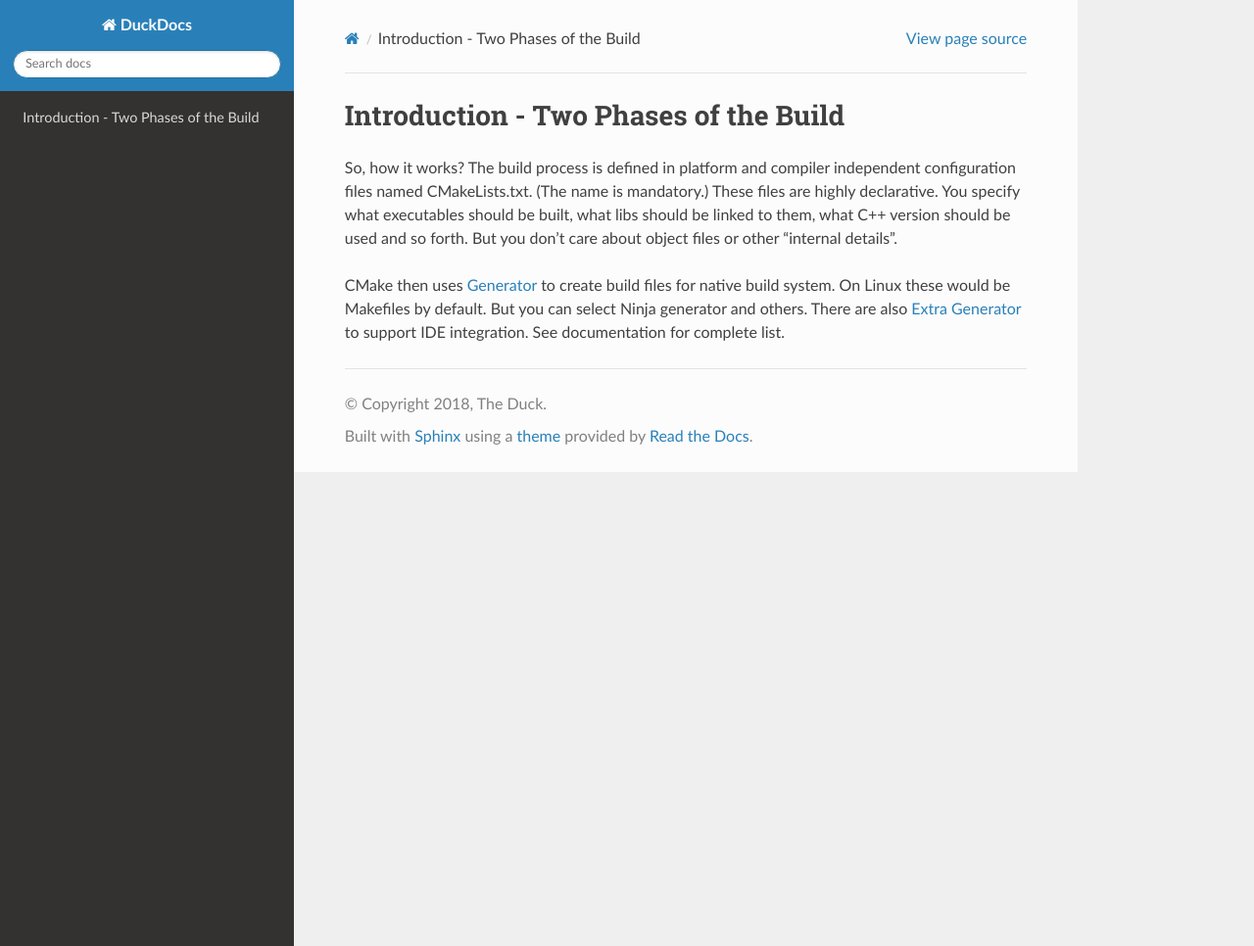
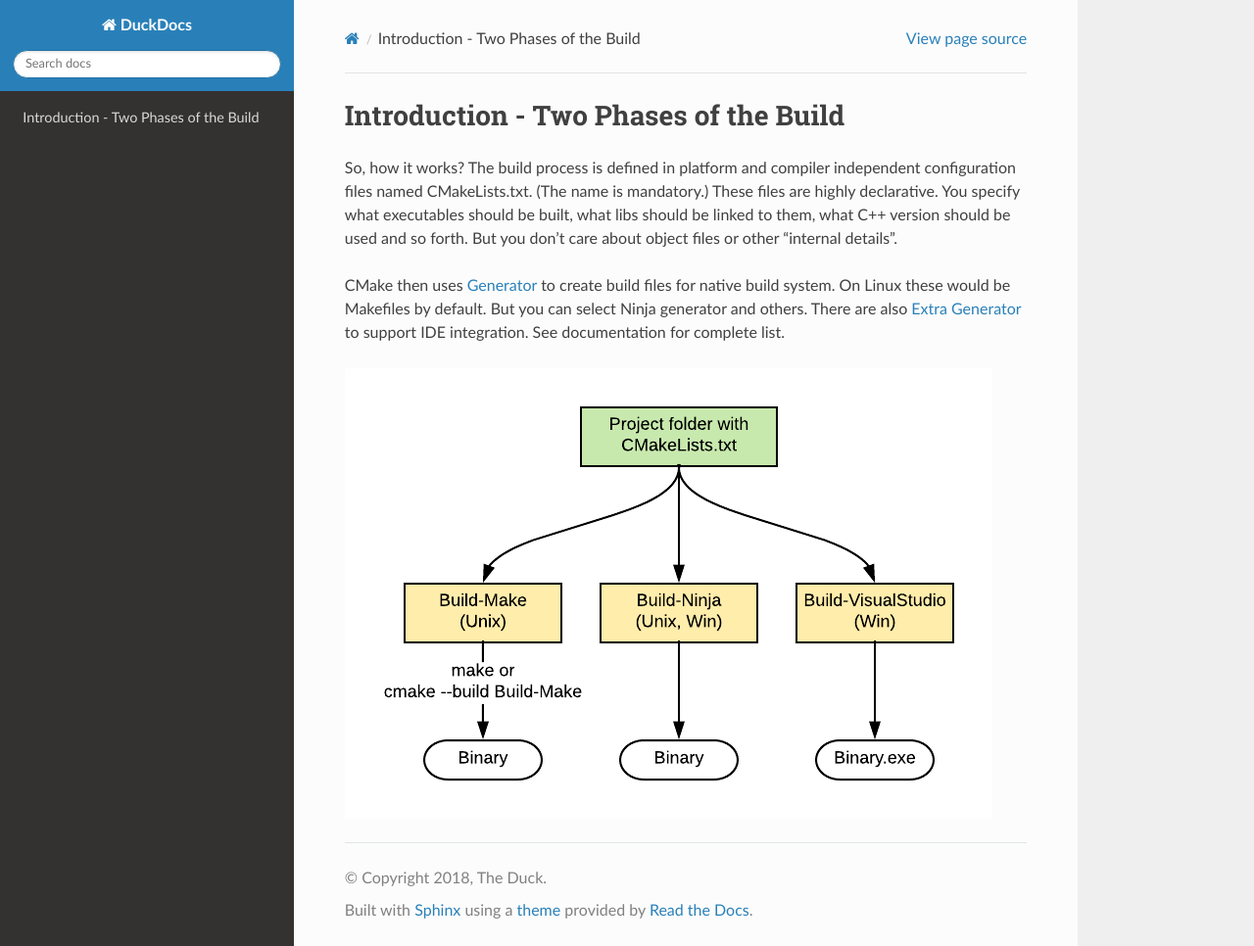
Before and after one commit to jan-skarupa/cmake-for-beginners, a Sphinx documentation site: the page built from docs/source/index.md, in a window 1280 px wide and 966 px high. Shown: the whole window at 98% size. Built offline with Sphinx 7.4.7 and the Read the Docs theme 2.0.0, drawn with Linux system fonts in a browser that asks for light colours.

Commit message:
image test

```diff
--- a/docs/source/index.md
+++ b/docs/source/index.md
@@ -3,3 +3,5 @@
 So, how it works? The build process is defined in platform and compiler independent configuration files named CMakeLists.txt. (The name is mandatory.) These files are highly declarative. You specify what executables should be built, what libs should be linked to them, what C++ version should be used and so forth. But you don't care about object files or other "internal details".
 
 CMake then uses [Generator](https://cmake.org/cmake/help/latest/manual/cmake-generators.7.html) to create build files for native build system. On Linux these would be Makefiles by default. But you can select Ninja generator and others. There are also [Extra Generator](https://cmake.org/cmake/help/latest/manual/cmake-generators.7.html#extra-generators) to support IDE integration. See documentation for complete list.
+
+![](diagram.png)
```
Also changed, not shown: docs/source/diagram.png (added).
